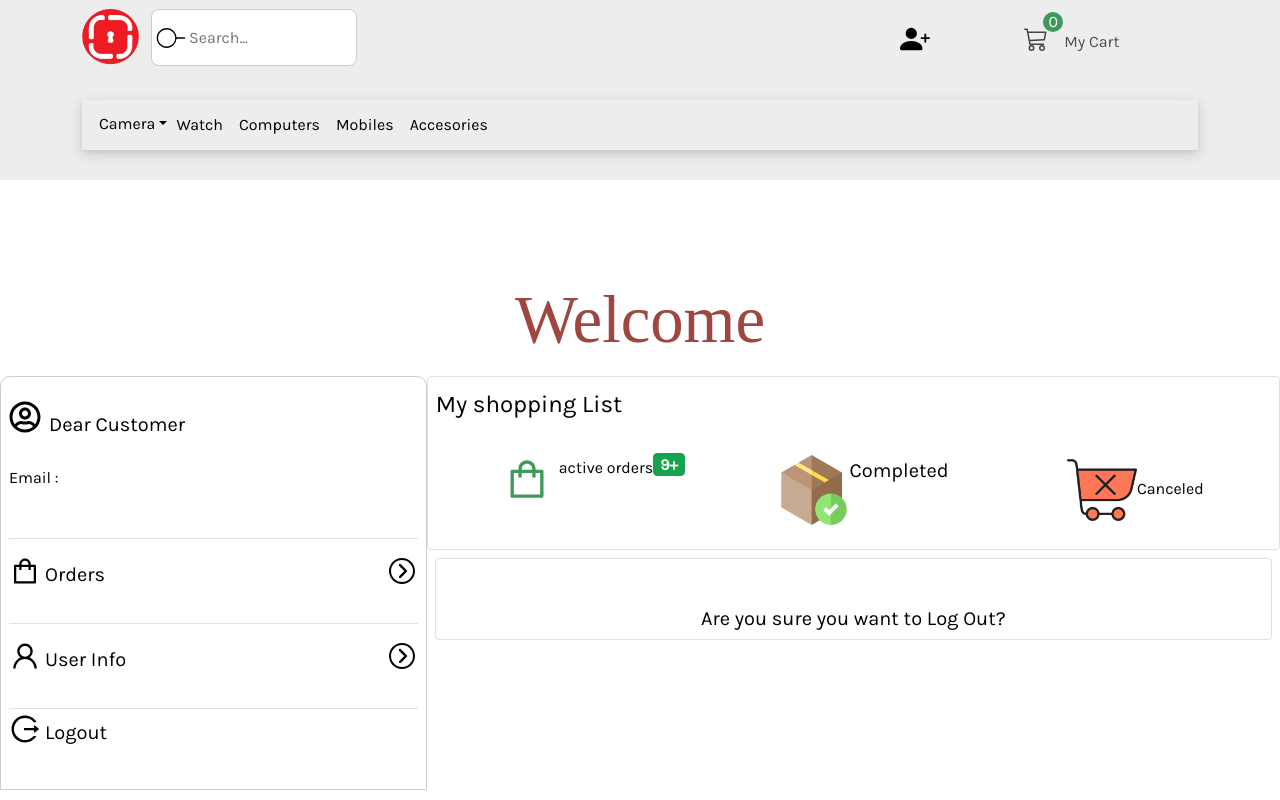
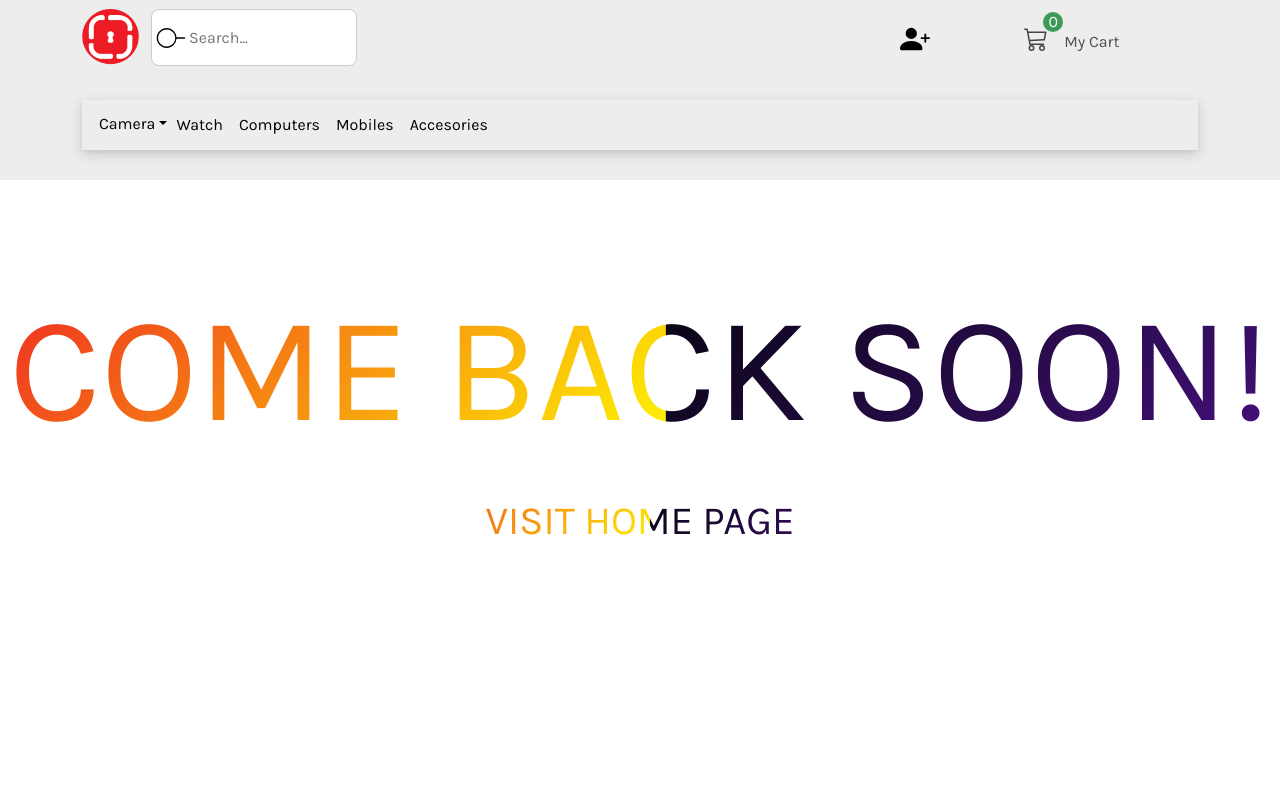
Before and after one commit to Atefeh-Masoumi/e-commercesample-template, a React (Create React App) app: page /profile in a window 1280 px wide. Built offline with nearby package versions, Linux system fonts and the light colour scheme.

Commit message:
profile page

```diff
--- a/src/component/Navigation/Navbar.jsx
+++ b/src/component/Navigation/Navbar.jsx
@@ -26,6 +26,11 @@ const Navbar =()=>{
     const userData = useAuth();
 
     const [showNavNoToggler, setShowNavNoToggler] = useState(false);
+
+    const logoutHandler = () => {
+      localStorage.removeItem("auth token");
+      window.location.reload();
+    };
     return(
         <header className='bg'>
           <div className="container">
@@ -58,12 +63,13 @@ const Navbar =()=>{
                              <MDBDropdownItem>
                                <MDBDropdownLink href="/profile">My Account</MDBDropdownLink>
                              </MDBDropdownItem>
-
                              <MDBDropdownItem>
-                               <MDBDropdownLink href="/cart">Cart</MDBDropdownLink>
+                               <MDBDropdownLink href="/profile">Wishlist</MDBDropdownLink>
                              </MDBDropdownItem>
                              <MDBDropdownItem>
-                               <MDBDropdownLink href="#">log out</MDBDropdownLink>
+                             {userData ? (
+                               <MDBDropdownLink href="#" onClick={logoutHandler}>log out</MDBDropdownLink>
+                               ) : null}
                              </MDBDropdownItem>
                            </MDBDropdownMenu>
                          </MDBDropdown>
@@ -77,13 +83,13 @@ const Navbar =()=>{
 
                             <div className="cartLinkBadge">
                                 <NavLink to="/cart">
-                                <BsCart3 className="cart-icon" />
+                                  <BsCart3 className="cart-icon" />
                                 </NavLink>
                                 <span className="cartCount">{cart.length}</span>
                             </div>
                             <div className=''>
                               <p className='mt-4 d-none d-sm-flex'>My Cart</p>
-                           </div>
+                            </div>
                         </div>
 
                       </div>
--- a/src/component/Navigation/navbar.css
+++ b/src/component/Navigation/navbar.css
@@ -13,11 +13,11 @@
 .branding-col .search  {
   display: none;
 }
-
  .cart-profile{
   margin-top: 1rem;
 }
 }
+
 @media(max-width:992px){
   .navbar-collapse {
     z-index: 10;
--- a/src/pages/Cart/Cart.js
+++ b/src/pages/Cart/Cart.js
@@ -58,7 +58,7 @@ const CartPage = () => {
                            <button>{item.quantity}</button>
                            <button onClick={()=>incrementHandler(item)}> + </button>
                            </div>
-                           <div className="font-weight-bold" style={{color:"#3f9a59"}}>{item.description}</div>
+                           <div className="font-weight-bold" style={{color:"#3f9a59"}}>{item.shippingInfo}</div>
                        </div>)
                    })}
                  </section>
@@ -75,9 +75,13 @@ const CartPage = () => {
 
 export default CartPage;
 
+
+
 const CartSummary = ({total,cart})=>{
+
     // this function calculate the total price of the cart without discount
    const originalTotalPrice = cart.length ? cart.reduce((acc,curr)=>acc + curr.quantity * curr.price,0):0;
+
 
     return(
         <section className="cartSummary">
--- a/src/pages/Profilepage/ProfilePage.js
+++ b/src/pages/Profilepage/ProfilePage.js
@@ -10,7 +10,7 @@ import{MDBBadge} from 'mdb-react-ui-kit'
 
 const ProfilePage = ({history}) => {
 
-  const [Info, setInfo] = useState(false);
+  const [Logout, setLogout] = useState(false);
   const [Order, setOrder] = useState(true);
   const [UserInfo, setUserInfo] = useState(true);
 
@@ -22,17 +22,21 @@ const ProfilePage = ({history}) => {
     localStorage.removeItem("auth token");
     window.location.reload();
   };
+  if (!userInfo)
+  return (
+    <div className='d-flex justify-content-center align-items-center flex-column'>
 
+    <h5 className="text-center animate-charcter">Come Back Soon!</h5>
+    <button className="border-0 d-flex justify-content-center align-items-center mt-3 btngoshop animate-charcter fs-1">Visit Home Page </button>
+
+    </div>
+  )
     return (
 
       <>
-
+       {/* welcome top text */}
         <div className=" d-flex align-items-center flex-column mt-100">
-            <h1 className='knockout' >Welcome {userInfo.name}</h1>
-            < div>
-              <h3 className="fs-4"> </h3>
-            </div>
-
+            <h1 className='btn-shine text-center'> Welcome {userInfo.name}</h1>
       </div>
 
           <div className="profileContainer d-flex flex-row justify-content-center">
@@ -40,7 +44,7 @@ const ProfilePage = ({history}) => {
             <div className="col-md-4 d-flex justify-content-center">
               <div className="info-section d-flex flex-column  ">
                 <div className="user-info m-2 d-flex justify-content-between" >
-                 <div className="d-flex flex-column " >
+                 <div className="d-flex flex-column">
 
                     <div className="d-flex">
                       <FaRegUserCircle fontSize="2em" color="#000" className="usericon" />
@@ -53,9 +57,8 @@ const ProfilePage = ({history}) => {
 
                  </div>
                  <div className='d-flex flex-end'>
-                        <AiOutlineEdit fontSize="2em" color="#000" className=''/>
-                    </div>
-
+                    <AiOutlineEdit fontSize="2em" color="#000" className=''/>
+                  </div>
                 </div>
 
 
@@ -80,9 +83,14 @@ const ProfilePage = ({history}) => {
                       </div>
 
                     </div>
-                    <div className="d-flex pt-lg-1 cursor-pointer bghover">
-                      <AiOutlineLogout fontSize="2em" color="#000"/>
-                      <p className="pb-3 fs-5 p-1">Logout</p>
+                    <div className="d-flex pt-lg-1 justify-content-between cursor-pointer bghover" onClick={()=>setLogout(!Logout)}>
+                      <div className='d-flex'>
+                        <AiOutlineLogout fontSize="2em" color="#000"/>
+                        <p className="pb-3 fs-5 p-1">Logout</p>
+                      </div>
+                      <div className="d-flex">
+                       <IoIosArrowDropright fontSize="2em"/>
+                      </div>
                     </div>
                 </div>
               </div>
@@ -99,9 +107,12 @@ const ProfilePage = ({history}) => {
                 <div className="d-flex flex-1 flex-row flex-start justify-content-around m-2 mt-20" >
 
                   <div className="p-2 d-flex">
+                    <div>
+
                     <AiOutlineShopping  fontSize="3em" color="3f9a59"/>
+                    </div>
 
-                    <div>
+                    <div className="">
                     <span className="p-2  mt-2">active orders</span>
                     <MDBBadge color='success' notification rounded className="fs-6" >
                       9+
@@ -166,13 +177,16 @@ const ProfilePage = ({history}) => {
                 </div>
               </div>
               )}
-              <div className='flex-column border rounded m-2 d-flex  align-items-center'>
-                <h5 className="text-center mt-5">Are you sure you want to Log Out? </h5>
-                      {userInfo ? (
+              <div className='flex-column border rounded m-2 p-2 align-items-center' style={{ display: Logout ? "none" : "flex" }}>
+
+                      {userInfo ? (<>
+                        <h5 className="text-center p-2 mt-2">Are you sure you want to Log Out? </h5>
+
                         <button className="btn-danger rounded-4 p-2 " onClick={logoutHandler}>
                             Logout
                         </button>
-                  ) : null}
+                      </>
+                  ) : "Come Back Soon!"}
               </div>
 
             </div>
--- a/src/pages/Profilepage/profilePage.css
+++ b/src/pages/Profilepage/profilePage.css
@@ -14,8 +14,7 @@
 .user-info{
   width: 30rem;
   height: auto;
-
-}
+  }
 
   .user-info {
     padding-top: calc(4 * var(--spacing-base));
@@ -26,6 +25,7 @@
     height: 70px;
     color: var(--myred);
   }
+
   .delivery-img{
     width: 70px;
     height: 70px;
@@ -34,16 +34,66 @@
     background-color: #ededed;
     cursor: pointer;
   }
-  .knockout {
+ /* welcome text animation */
+  .btn-shine{
+  color: #ffffff;
+  background: linear-gradient(to right, #bb7e7e 0, rgb(184, 79, 79) 10%, #4d4d4d 20%);
+  background-position: 0;
+  -webkit-background-clip: text;
+  -webkit-text-fill-color: transparent;
+  animation: shine 3s infinite linear;
+  animation-fill-mode: forwards;
+  -webkit-text-size-adjust: none;
+  font-weight: 600;
+  text-decoration: none;
+  white-space: nowrap;
+  }
+@keyframes shine{
+  0%{
 
-    vertical-align: middle;
+    background-position: 0;
+  }
+  60%{
+
+    background-position: 180px;
+  }
+  100% {
+
+    background-position: 180px;
+  }
+
+  }
+/* coming soon animaTION */
+  .animate-charcter
+{
+   text-transform: uppercase;
+  background-image: linear-gradient(
+    -225deg,
+    #070511 0%,
+    #44107a 29%,
+    #ed1d24 67%,
+    #fff800 100%
+  );
+  background-size: auto auto;
+  background-clip: border-box;
+  background-size: 200% auto;
+  color: #fff;
+  background-clip: text;
+  text-fill-color: transparent;
+  -webkit-background-clip: text;
+  -webkit-text-fill-color: transparent;
+  animation: textclip 2s linear infinite;
+  display: flex;
+  justify-content: center;
+  align-items: center;
+    font-size: 150px;
     text-align: center;
-    font-family: 'Pacifico', cursive;
-    font-size:50pt;
+    margin-top: 100px;
 
+}
 
-    background: linear-gradient(110deg, #a0453f 33%, rgba(114, 105, 105, 0) 33%), linear-gradient(110deg, #C5E7D7 34%, #a15c41 34%);
-    background-size: 400%;
-     -webkit-text-fill-color: transparent;
-    -webkit-background-clip: text;
+@keyframes textclip {
+  to {
+    background-position: 200% center;
   }
+}
```
